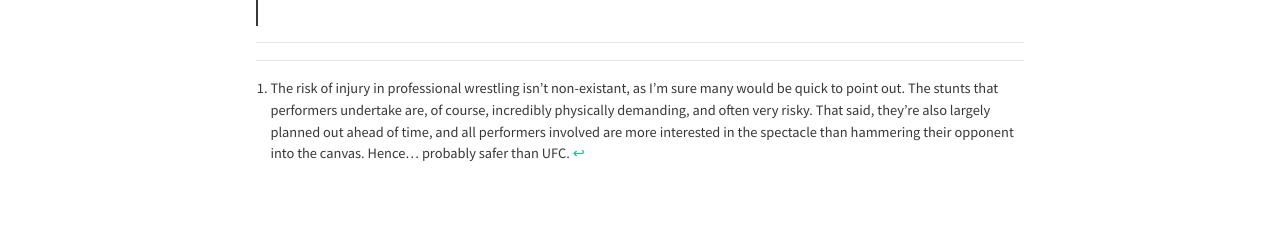
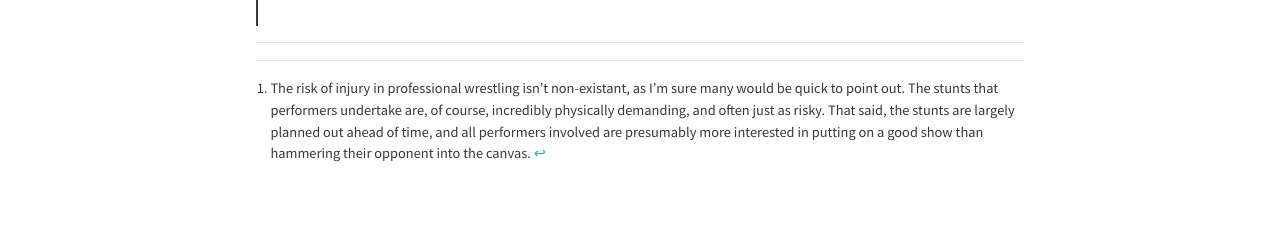
Before and after one commit to elliotherriman/website, a Jekyll site: the page built from _posts/2018-03-21-meaningful-choices-adjacent.markdown, in a window 1280 px wide. Shown: the part 941-1178 px from the top of the page. Built offline with Jekyll 4.4.1, drawn with Linux system fonts in a browser that asks for light colours; nearby versions of some CDN libraries.

Commit message:
Update 2018-03-21-meaningful-choices-adjacent.markdown

```diff
--- a/_posts/2018-03-21-meaningful-choices-adjacent.markdown
+++ b/_posts/2018-03-21-meaningful-choices-adjacent.markdown
@@ -26,4 +26,4 @@ In other words, breaking kayfabe doesn't mean the post-credits scene in Ferris B
 
 ---
 ---
-[^1]: The risk of injury in professional wrestling isn't non-existant, as I'm sure many would be quick to point out. The stunts that performers undertake are, of course, incredibly physically demanding, and often very risky. That said, they're also largely planned out ahead of time, and all performers involved are more interested in the spectacle than hammering their opponent into the canvas. Hence... probably safer than UFC.
+[^1]: The risk of injury in professional wrestling isn't non-existant, as I'm sure many would be quick to point out. The stunts that performers undertake are, of course, incredibly physically demanding, and often just as risky. That said, the stunts are largely planned out ahead of time, and all performers involved are presumably more interested in putting on a good show than hammering their opponent into the canvas.
```
